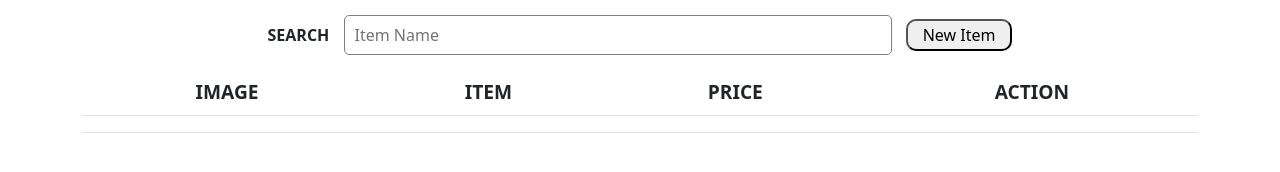
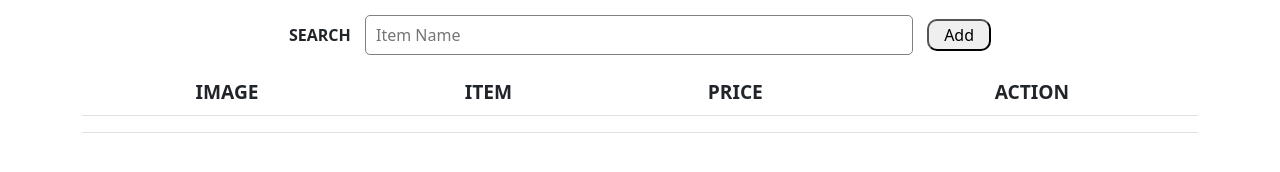
Before and after one commit to milagos09/sari-sari-store, a plain HTML site: page index.html in a window 1280 px wide. Drawn offline with nearby package versions, Linux system fonts and the light colour scheme; no server answers.

Commit message:
adjust add button

```diff
--- a/index.html
+++ b/index.html
@@ -17,7 +17,7 @@
                 <label>SEARCH</label>
                 <input id="search" type="text" class="" placeholder="Item Name" value="" />
                 <button id="clear"><i class="bi bi-arrow-counterclockwise"></i></button>
-                <button id="modal-btn-open">New Item</button>
+                <button id="modal-btn-open">Add</button>
             </div>
             <table class="table table-hover table-responsive text-center">
                 <thead>
```
